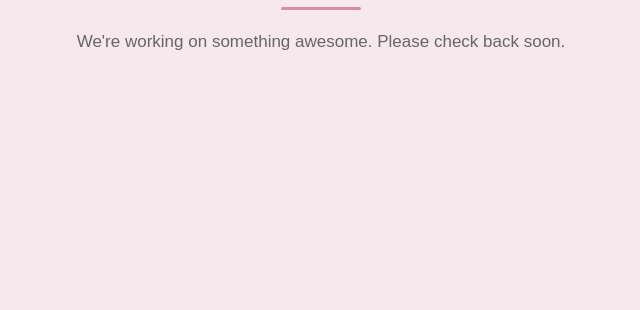
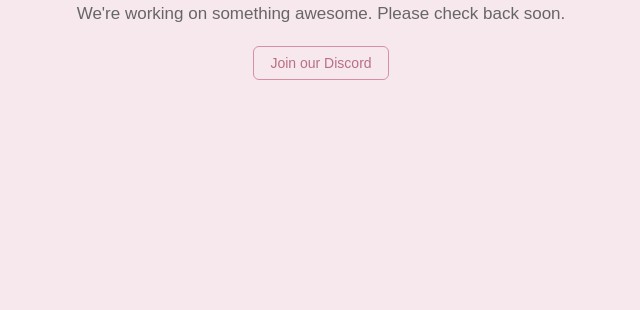
Before and after one commit to hoshinorevival/hoshinorevival.github.io, a plain HTML site: page index.html in a window 1280 px wide. Shown: the part 490-800 px from the top of the page, without its empty margins (319-959 px from the left). Drawn offline with Linux system fonts and the light colour scheme.

Commit message:
Add Discord link and styles to index.html
Added a Discord link with styling to the HTML.

```diff
--- a/index.html
+++ b/index.html
@@ -64,6 +64,23 @@
             color: #666;
         }
 
+        .discord {
+            display: inline-block;
+            margin-top: 22px;
+            padding: 8px 16px;
+            border: 1px solid #d88fa3;
+            border-radius: 6px;
+            color: #b86f84;
+            text-decoration: none;
+            font-size: 14px;
+            transition: 0.2s;
+        }
+
+        .discord:hover {
+            background: #d88fa3;
+            color: white;
+        }
+
         @media (max-width: 600px) {
             .logo {
                 width: 280px;
@@ -95,6 +112,15 @@
 
         <p>We're working on something awesome. Please check back soon.</p>
 
+        <a
+            class="discord"
+            href="https://discord.gg/KHVDj3VUCj"
+            target="_blank"
+            rel="noopener noreferrer"
+        >
+            Join our Discord
+        </a>
+
     </main>
 </body>
 </html>
```
